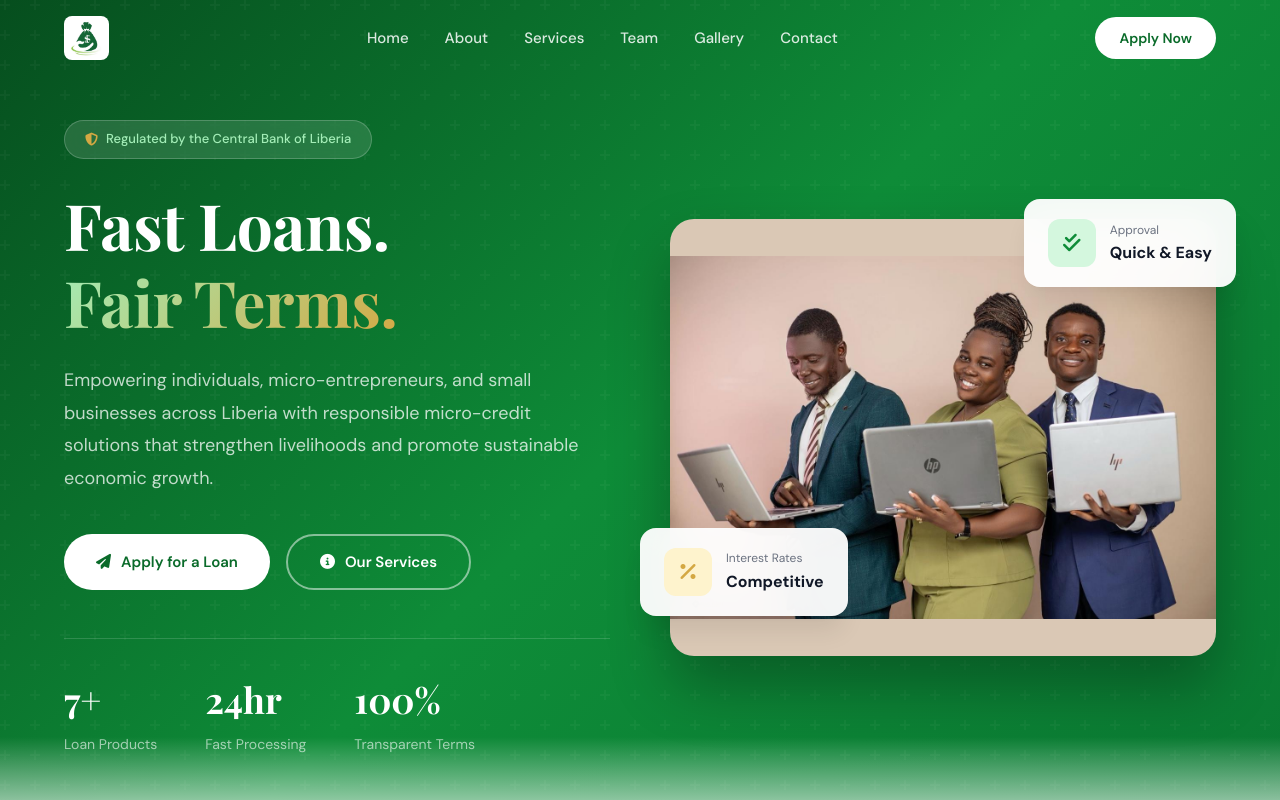
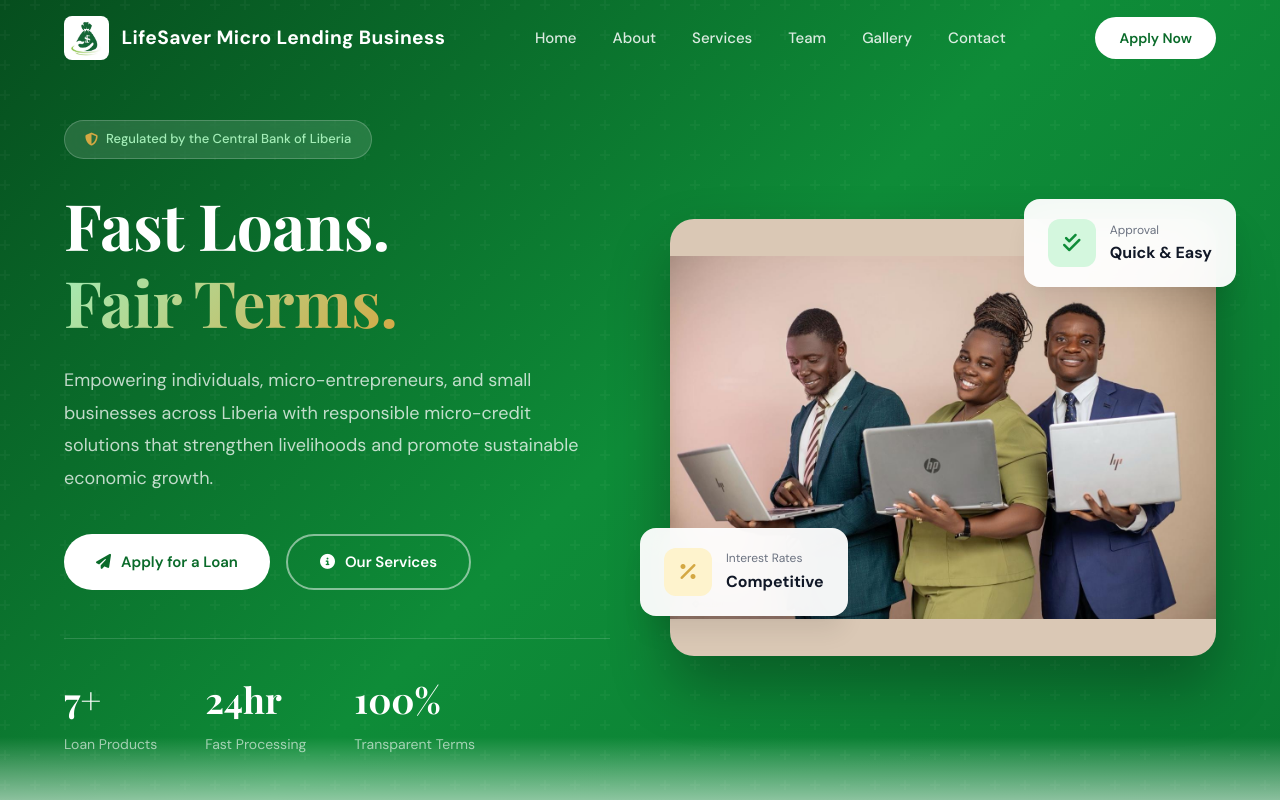
Before and after one commit to edorley/lifesaver-website, a website: page index.html in a window 1280 px wide. Shown: the top 800 px of the page. Drawn offline with nearby package versions, Linux system fonts and the light colour scheme.

Commit message:
Add full company name next to logo in navbar
Co-Authored-By: Claude Sonnet 4.6 <noreply@anthropic.com>

```diff
--- a/index.html
+++ b/index.html
@@ -114,6 +114,8 @@
             text-decoration: none;
         }
         .nav-logo-img { height: 44px; width: auto; border-radius: 8px; background: var(--white); padding: 3px; }
+        .nav-logo-name { font-size: 1.2rem; font-weight: 700; color: var(--white); letter-spacing: 0.02em; }
+        .navbar.scrolled .nav-logo-name { color: var(--green-700); }
 
         .nav-links { display: flex; align-items: center; gap: 36px; list-style: none; }
         .nav-links a {
@@ -606,6 +608,7 @@
     <div class="container">
         <a href="#" class="nav-logo">
             <img class="nav-logo-img" src="images/logo.jpg" alt="LifeSaver Micro Lending Business Logo">
+            <span class="nav-logo-name">LifeSaver Micro Lending Business</span>
         </a>
         <ul class="nav-links">
             <li><a href="#home">Home</a></li>
```
